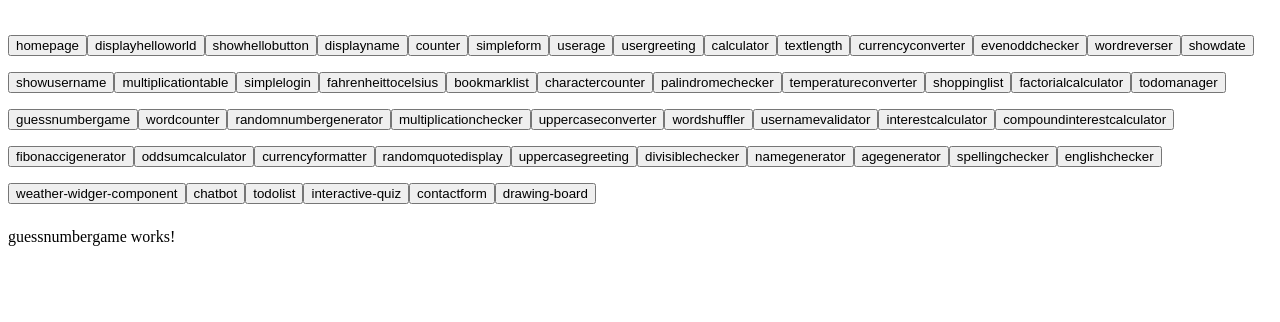
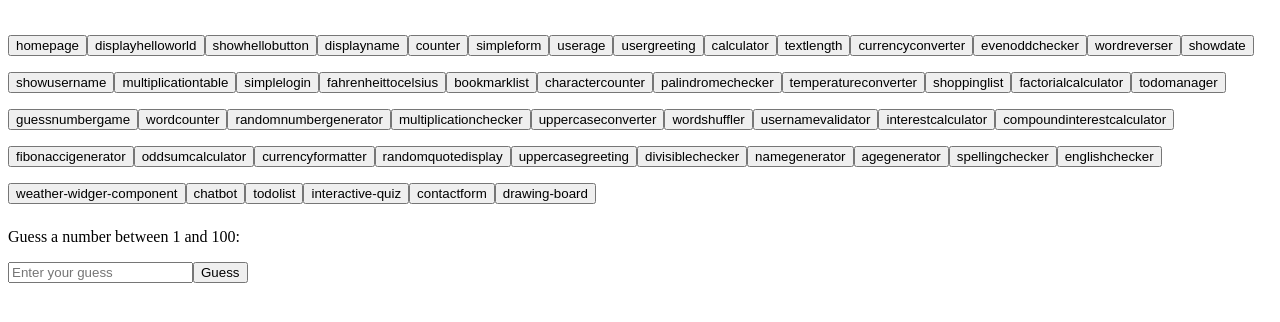
Before and after one commit to Blogging-platform-svfc/Angular-Components, an Angular app: page /guessnumbergame in a window 1280 px wide. Shown: the top 322 px of the page. Built offline with nearby package versions, Linux system fonts and the light colour scheme.

Commit message:
25guessnumbergame

```diff
--- a/src/app/components/guessnumbergame/guessnumbergame.component.html
+++ b/src/app/components/guessnumbergame/guessnumbergame.component.html
@@ -1 +1,7 @@
-<p>guessnumbergame works!</p>
+<p>Guess a number between 1 and 100:</p>
+<input type="number" [(ngModel)]="userGuess" placeholder="Enter your guess">
+<button (click)="checkGuess()">Guess</button>
+
+<p *ngIf="message">
+  {{ message }}
+</p>
--- a/src/app/components/guessnumbergame/guessnumbergame.component.ts
+++ b/src/app/components/guessnumbergame/guessnumbergame.component.ts
@@ -3,8 +3,21 @@ import { Component } from '@angular/core';
 @Component({
   selector: 'app-guessnumbergame',
   templateUrl: './guessnumbergame.component.html',
-  styleUrl: './guessnumbergame.component.css'
+  styleUrls: ['./guessnumbergame.component.css']
 })
 export class GuessnumbergameComponent {
+  // @ts-ignore
+  userGuess: number = null;
+  secretNumber: number = Math.floor(Math.random() * 100) + 1;
+  message: string = '';
 
+  checkGuess() {
+    if (this.userGuess === this.secretNumber) {
+      this.message = 'Congratulations! You guessed the number!';
+    } else if (this.userGuess < this.secretNumber) {
+      this.message = 'Too low! Try again.';
+    } else {
+      this.message = 'Too high! Try again.';
+    }
+  }
 }
```
